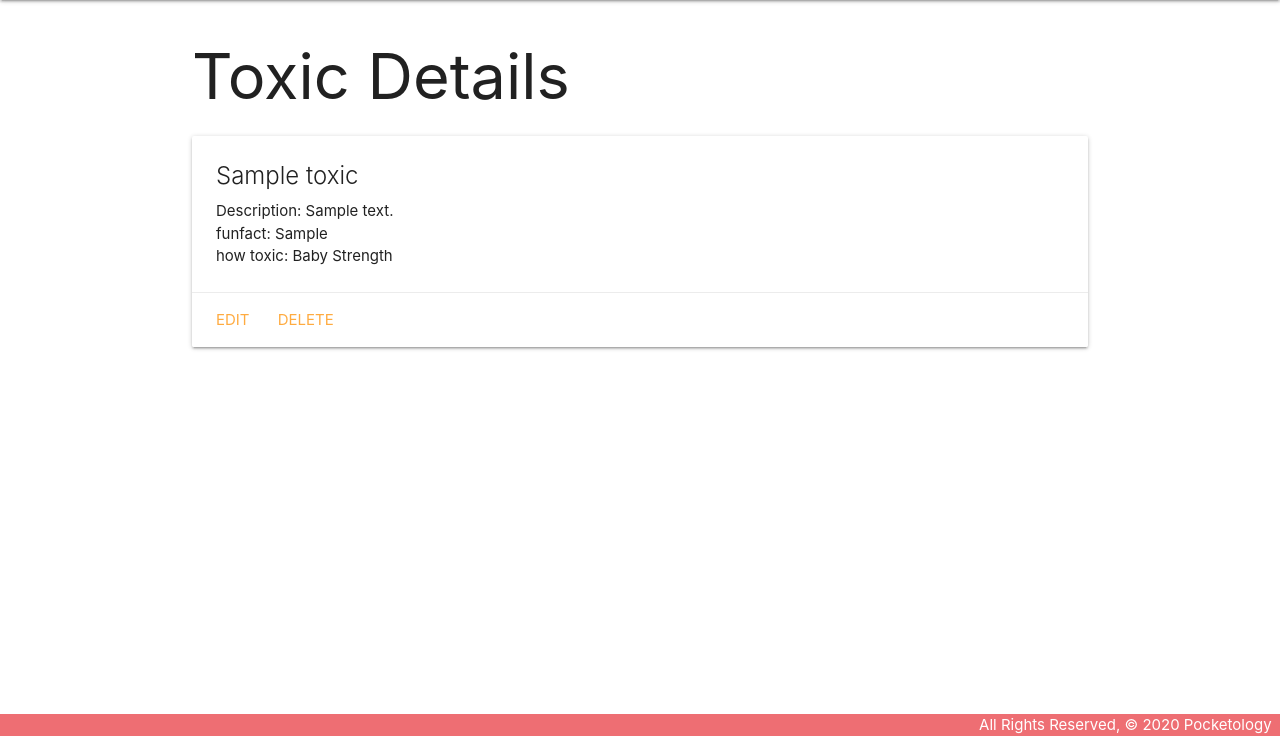
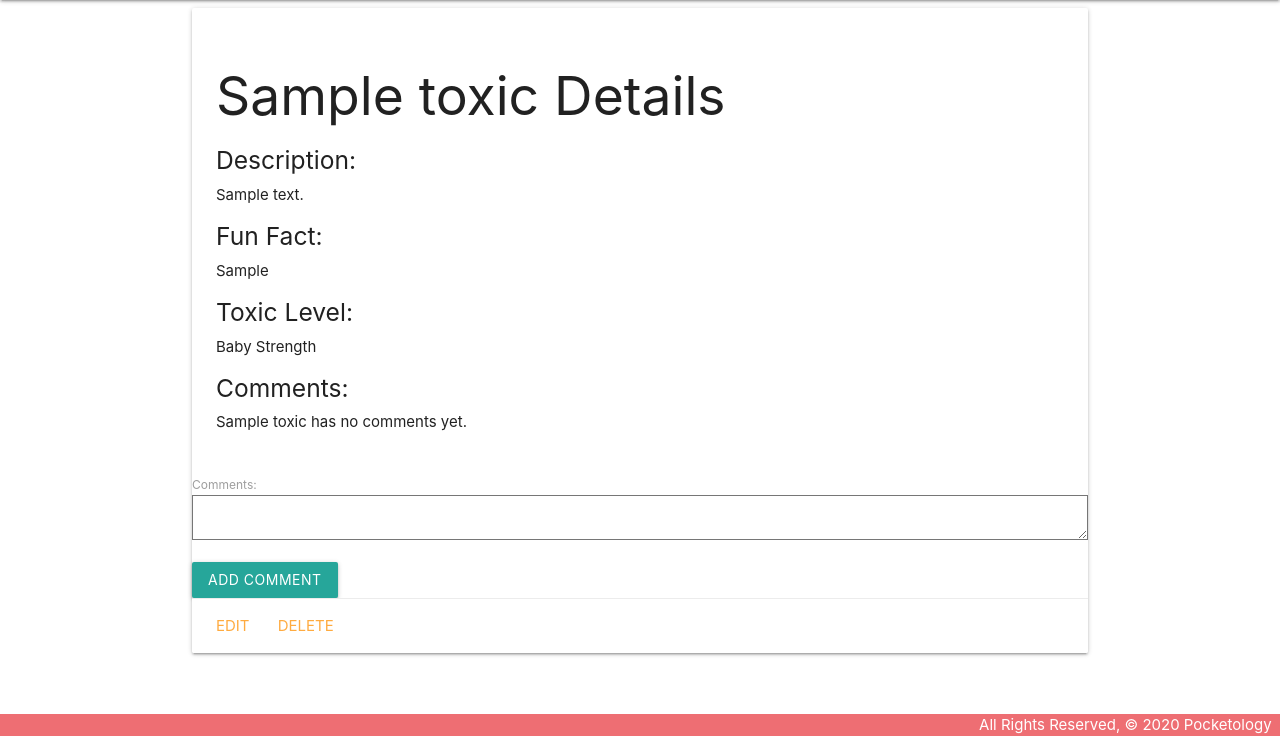
Before and after one commit to erikacolette29/Pocketology, a Django app: page /toxics/1/ in a window 1280 px wide. Shown: the part 64-800 px from the top of the page. Run offline with Django 3.2, Linux system fonts and the light colour scheme; a user stored in the database is signed in; tables that the repository leaves empty hold one stand-in row (values such as "Sample post").

Commit message:
comments and additions made

```diff
--- a/main_app/admin.py
+++ b/main_app/admin.py
@@ -1,5 +1,6 @@
 from django.contrib import admin
-from .models import Toxic
+from .models import Toxic, Rating
 # Register your models here.
 
 admin.site.register(Toxic)
+admin.site.register(Rating)
--- /dev/null
+++ b/main_app/forms.py
@@ -0,0 +1,7 @@
+from django.forms import ModelForm
+from .models import Rating
+
+class RatingForm(ModelForm):
+  class Meta:
+    model = Rating
+    fields = ['comments']
--- a/main_app/models.py
+++ b/main_app/models.py
@@ -26,3 +26,12 @@ class Toxic(models.Model):
 
     def get_absolute_url(self):
         return reverse('detail', kwargs={'toxic_id': self.id})
+
+
+class Rating(models.Model):
+    comments = models.TextField(max_length=250)
+
+    toxic = models.ForeignKey(Toxic, on_delete=models.CASCADE)
+
+    def __str__(self):
+     return self.name
--- a/main_app/templates/toxics/detail.html
+++ b/main_app/templates/toxics/detail.html
@@ -1,21 +1,41 @@
 {% extends 'base.html' %}
 {% block content %}
 
-<h1>Toxic Details</h1>
+
 
 <div class="card">
   <div class="card-content">
-    <span class="card-title">{{ toxic.name }}</span>
-    <p>Description: {{ toxic.description }}</p>
-    <p>funfact: {{ toxic.funfact }}</p>
-    <p>how toxic: {{toxic.howtoxic}}</p>
+    <h2 >{{ toxic.name }} Details</h2>
+    <h5>Description:</h5>
+    <p>{{ toxic.description }}</p>
+    <h5>Fun Fact:</h5>
+    <p>{{ toxic.funfact }}</p>
+    <h5>Toxic Level:</h5>
+    <p>{{toxic.howtoxic}}</p>
 
-  </div>
-  <div class="card-action">
-    <a href="{% url 'toxics_update' toxic.id %}">Edit</a>
-    <a href="{% url 'toxics_delete' toxic.id %}">Delete</a>
+    <h5>Comments:</h5>
+    {% if toxic.ratings.count %}
+        {% for rating in toxic.ratings.all %}
+            <p>Comments: {{ rating.comments}}</p>
+        {% endfor %}
+    {% else %}
+        <p>{{ toxic.name}} has no comments yet.</p>
+    {% endif %}
+</div>
 
-  </div>
+    <div class="col s6">
+    <!-- new code below -->
+        <form action="{% url 'add_rating' toxic.id %}" method="post">
+            {% csrf_token %}
+            {{ rating_form.as_p }}
+            <input type="submit" class="btn" value="Add Comment">
+        </form>
+    </div>
+
+    <div class="card-action">
+        <a href="{% url 'toxics_update' toxic.id %}">Edit</a>
+        <a href="{% url 'toxics_delete' toxic.id %}">Delete</a>
+
 </div>
 
 {% endblock %}
--- a/main_app/templates/toxics/index.html
+++ b/main_app/templates/toxics/index.html
@@ -8,8 +8,6 @@
     <a href="{% url 'detail' toxic.id %}">
     <div class="card-content">
       <span class="card-title">{{ toxic.name }}</span>
-      <p>Description: {{ toxic.description }}</p>
-      <p>Fun Fact: {{ toxic.funfact }}</p>
 
     </div>
   </div>
--- a/main_app/urls.py
+++ b/main_app/urls.py
@@ -9,5 +9,6 @@ path('toxics/<int:toxic_id>/', views.toxics_detail, name='detail'),
 path('toxics/create/', views.ToxicCreate.as_view(), name='toxics_create'),
 path('toxics/<int:pk>/update/', views.ToxicUpdate.as_view(), name='toxics_update'),
 path('toxics/<int:pk>/delete/', views.ToxicDelete.as_view(), name='toxics_delete'),
+path('toxics/<int:toxic_id>/add_rating/', views.add_rating, name='add_rating'),
 path('accounts/signup/', views.signup, name='signup'),
 ]
--- a/main_app/views.py
+++ b/main_app/views.py
@@ -1,6 +1,7 @@
 from django.shortcuts import render, redirect
 from django.views.generic.edit import CreateView, UpdateView, DeleteView
 from .models import Toxic
+from .forms import RatingForm
 from django.contrib.auth import login
 from django.contrib.auth.forms import UserCreationForm
 from django.contrib.auth.decorators import login_required
@@ -15,18 +16,33 @@ def profile(request):
   return render(request, 'profile.html')
 
 @login_required
-def toxics_index(request):
-  toxics = Toxic.objects.all()
+def toxics_index(request): #objects.get.all(), make not private
+  toxics = Toxic.objects.filter(user=request.user)
   return render(request, 'toxics/index.html', { 'toxics': toxics })
 
 @login_required
 def toxics_detail(request, toxic_id):
   toxic = Toxic.objects.get(id=toxic_id)
-  return render(request, 'toxics/detail.html', { 'toxic': toxic })
+  rating_form = RatingForm()
+  return render(request, 'toxics/detail.html', { 'toxic': toxic, 'rating_form': rating_form })
+
+
+@login_required
+def add_rating(request, toxic_id):
+  form = RatingForm(request.POST)
+  # validate the form
+  if form.is_valid():
+    # don't save the form to the db until it
+    # has the cat_id assigned
+    new_rating = form.save(commit=False)
+    new_rating.toxic_id = toxic_id
+    new_rating.save()
+  return redirect('detail', toxic_id=toxic_id)
+
 
 class ToxicCreate(LoginRequiredMixin, CreateView):
   model = Toxic
-  fields = '__all__'
+  fields = ['name', 'description', 'funfact', 'howtoxic']
   def form_valid(self, form):
     form.instance.user = self.request.user
     return super().form_valid(form)
```
Also changed, not shown: main_app/migrations/0003_rating.py (added).
